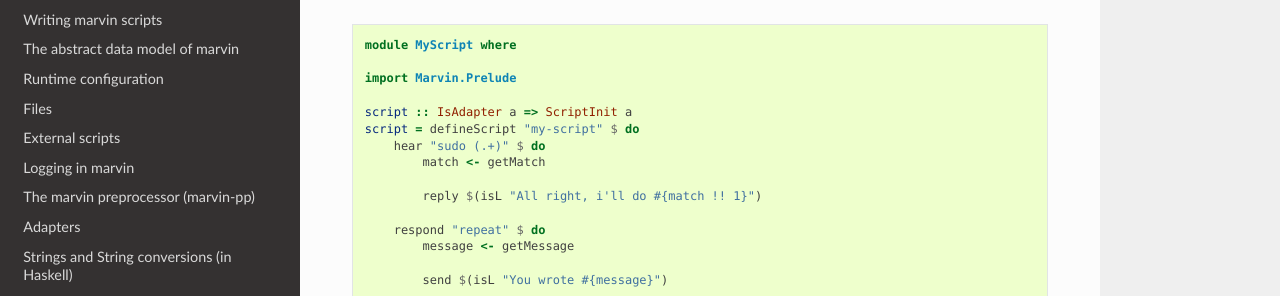
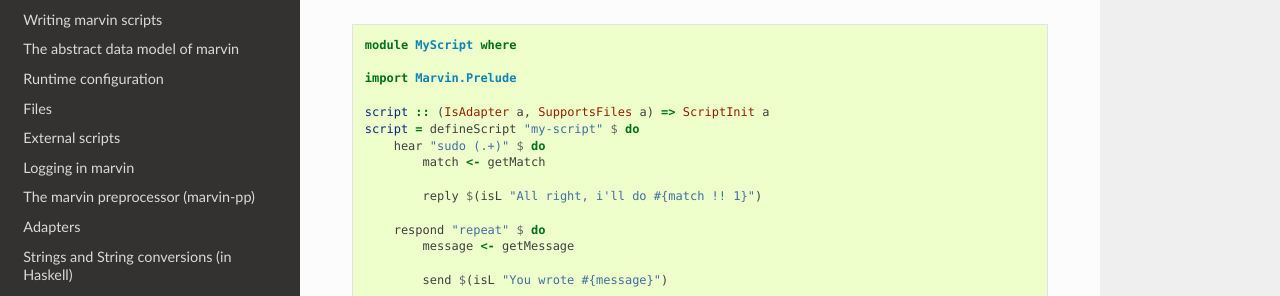
Before and after one commit to JustusAdam/marvin-docs, a Sphinx documentation site: the page built from source/index.rst, in a window 1280 px wide and 900 px high, scrolled down 405 px. Shown: the part 155-451 px from the top of the window. Built offline with Sphinx 7.4.7 and the Read the Docs theme 2.0.0, drawn with Linux system fonts in a browser that asks for light colours.

Commit message:
Renamed file typeclass

```diff
--- a/source/files.rst
+++ b/source/files.rst
@@ -9,7 +9,7 @@
 API
 ---
 
-Marvin encodes its file interaction API in a separate typeclass ``HasFiles``.
+Marvin encodes its file interaction API in a separate typeclass ``SupportsFiles``.
 Adapters can opt to implement this class to support file interactions.
 The concrete structure of local and remote files and metadata differs between each adapter.
 However the API enforces certain basic rules on the data.
--- a/source/index.rst
+++ b/source/index.rst
@@ -26,7 +26,7 @@
 
     import Marvin.Prelude
 
-    script :: IsAdapter a => ScriptInit a
+    script :: (IsAdapter a, SupportsFiles a) => ScriptInit a
     script = defineScript "my-script" $ do
         hear "sudo (.+)" $ do
             match <- getMatch
```
